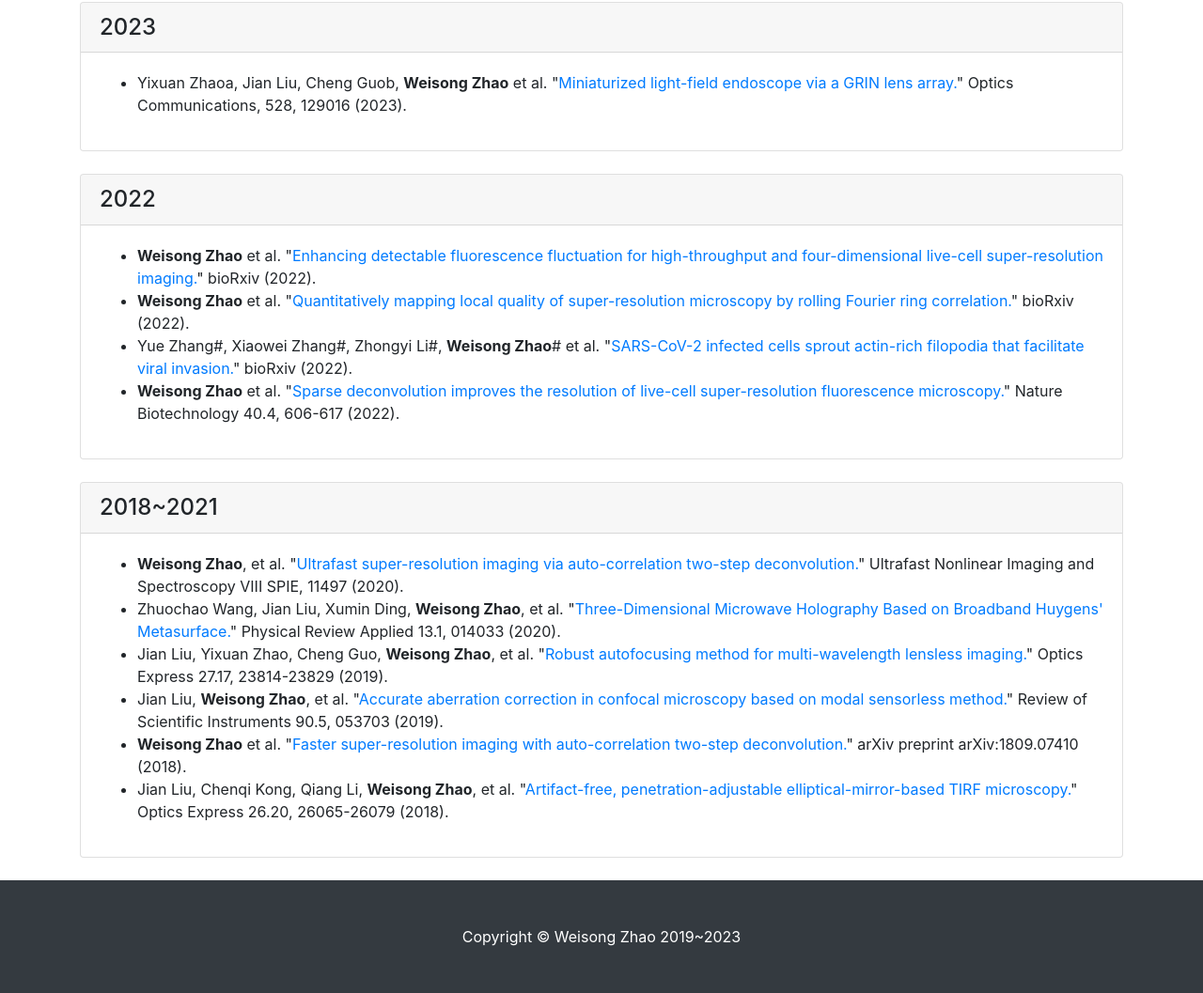
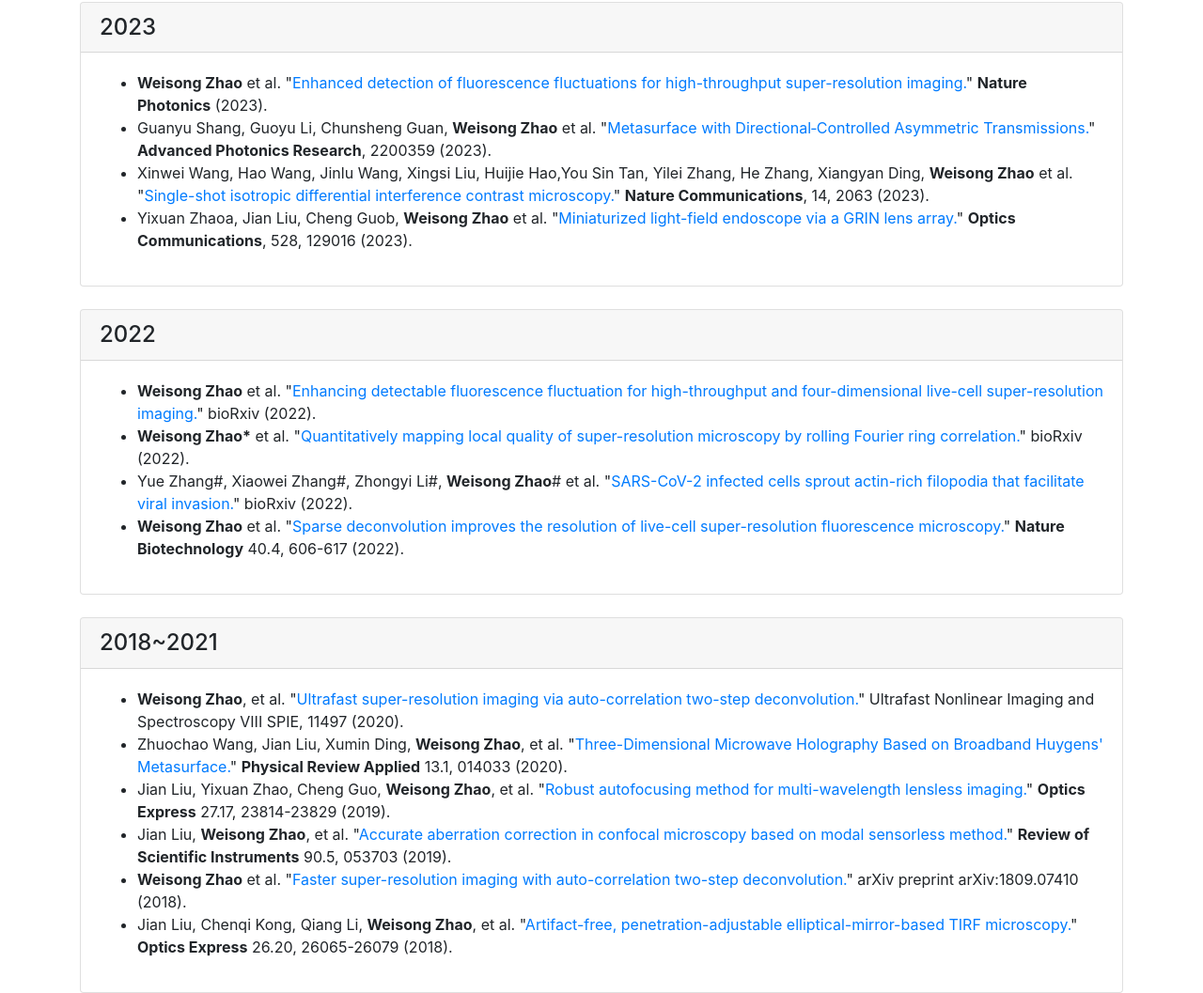
Before and after one commit to WeisongZhao/home, a website: page index.html in a window 1280 px wide. Shown: the part 1926-2983 px from the top of the page at 94% size. Drawn offline with Linux system fonts and the light colour scheme.

Commit message:
SACD online

```diff
--- a/index.html
+++ b/index.html
@@ -227,8 +227,13 @@
 				<h4 class="card-header">2023</h4>
 				<div class="card-body">
 					<ul>
+						<li><strong>Weisong Zhao</strong> et al. "<a href="https://doi.org/10.1038/s41566-023-01234-9">Enhanced detection of fluorescence fluctuations for high-throughput super-resolution imaging.</a>" <strong>Nature Photonics</strong> (2023).</li>
+
+						<li>Guanyu Shang, Guoyu Li, Chunsheng Guan, <strong>Weisong Zhao</strong> et al. "<a href="https://onlinelibrary.wiley.com/doi/full/10.1002/adpr.202200359">Metasurface with Directional‐Controlled Asymmetric Transmissions.</a>" <strong>Advanced Photonics Research</strong>, 2200359 (2023).</li>
+					<li>Xinwei Wang, Hao Wang, Jinlu Wang, Xingsi Liu, Huijie Hao,You Sin Tan, Yilei Zhang, He Zhang, Xiangyan Ding, <strong>Weisong Zhao</strong> et al. "<a href="https://www.nature.com/articles/s41467-023-37606-6">Single-shot isotropic differential interference contrast microscopy.</a>" <strong>Nature Communications</strong>, 14, 2063 (2023).
+				</li>
 				<li>Yixuan Zhaoa, Jian Liu, Cheng Guob,
-							<strong>Weisong Zhao</strong> et al. "<a href="https://doi.org/10.1016/j.optcom.2022.129016">Miniaturized light-field endoscope via a GRIN lens array.</a>" Optics Communications, 528, 129016 (2023).
+					<strong>Weisong Zhao</strong> et al. "<a href="https://doi.org/10.1016/j.optcom.2022.129016">Miniaturized light-field endoscope via a GRIN lens array.</a>" <strong>Optics Communications</strong>, 528, 129016 (2023).
 				</li>
 			</ul>
 		</div>
@@ -243,13 +248,13 @@
 					<strong>Weisong Zhao</strong> et al. "<a href="https://doi.org/10.1101/2022.12.12.520072">Enhancing detectable fluorescence fluctuation for high-throughput and four-dimensional live-cell super-resolution imaging.</a>" bioRxiv (2022).
 				</li>
 				<li>
-							<strong>Weisong Zhao</strong> et al. "<a href="https://doi.org/10.1101/2022.12.01.518675">Quantitatively mapping local quality of super-resolution microscopy by rolling Fourier ring correlation.</a>" bioRxiv (2022).
+					<strong>Weisong Zhao*</strong> et al. "<a href="https://doi.org/10.1101/2022.12.01.518675">Quantitatively mapping local quality of super-resolution microscopy by rolling Fourier ring correlation.</a>" bioRxiv (2022).
 				</li>
 				<li>
 					Yue Zhang#, Xiaowei Zhang#, Zhongyi Li#, <strong>Weisong Zhao</strong># et al. "<a href="https://doi.org/10.1101/2022.10.19.512957">SARS-CoV-2 infected cells sprout actin-rich filopodia that facilitate viral invasion.</a>" bioRxiv (2022).
 				</li>
 				<li>
-							<strong>Weisong Zhao</strong> et al. "<a href="https://doi.org/10.1038/s41587-021-01092-2">Sparse deconvolution improves the resolution of live-cell super-resolution fluorescence microscopy.</a>" Nature Biotechnology 40.4, 606-617 (2022).
+					<strong>Weisong Zhao</strong> et al. "<a href="https://doi.org/10.1038/s41587-021-01092-2">Sparse deconvolution improves the resolution of live-cell super-resolution fluorescence microscopy.</a>" <strong>Nature Biotechnology</strong> 40.4, 606-617 (2022).
 				</li>
 			</ul>
 		</div>
@@ -264,19 +269,19 @@
 					<strong>Weisong Zhao</strong>, et al. "<a href="https://doi.org/10.1103/PhysRevApplied.13.014033">Ultrafast super-resolution imaging via auto-correlation two-step deconvolution.</a>" Ultrafast Nonlinear Imaging and Spectroscopy VIII SPIE, 11497 (2020).
 				</li>
 				<li>
-							Zhuochao Wang, Jian Liu, Xumin Ding, <strong>Weisong Zhao</strong>, et al. "<a href="https://doi.org/10.1103/PhysRevApplied.13.014033">Three-Dimensional Microwave Holography Based on Broadband Huygens' Metasurface.</a>" Physical Review Applied 13.1, 014033 (2020).
+					Zhuochao Wang, Jian Liu, Xumin Ding, <strong>Weisong Zhao</strong>, et al. "<a href="https://doi.org/10.1103/PhysRevApplied.13.014033">Three-Dimensional Microwave Holography Based on Broadband Huygens' Metasurface.</a>" <strong>Physical Review Applied</strong> 13.1, 014033 (2020).
 				</li>
 				<li>
-							Jian Liu, Yixuan Zhao, Cheng Guo, <strong>Weisong Zhao</strong>, et al. "<a href="https://doi.org/10.1364/OE.27.023814">Robust autofocusing method for multi-wavelength lensless imaging.</a>" Optics Express 27.17, 23814-23829 (2019).
+					Jian Liu, Yixuan Zhao, Cheng Guo, <strong>Weisong Zhao</strong>, et al. "<a href="https://doi.org/10.1364/OE.27.023814">Robust autofocusing method for multi-wavelength lensless imaging.</a>" <strong>Optics Express</strong> 27.17, 23814-23829 (2019).
 				</li>
 				<li>
-							Jian Liu, <strong>Weisong Zhao</strong>, et al. "<a href="https://doi.org/10.1063/1.5088102">Accurate aberration correction in confocal microscopy based on modal sensorless method.</a>" Review of Scientific Instruments 90.5, 053703 (2019).
+					Jian Liu, <strong>Weisong Zhao</strong>, et al. "<a href="https://doi.org/10.1063/1.5088102">Accurate aberration correction in confocal microscopy based on modal sensorless method.</a>" <strong>Review of Scientific Instruments</strong> 90.5, 053703 (2019).
 				</li>
 				<li>
 					<strong>Weisong Zhao</strong> et al. "<a href="https://arxiv.org/abs/1809.07410">Faster super-resolution imaging with auto-correlation two-step deconvolution.</a>" arXiv preprint arXiv:1809.07410 (2018).
 				</li>
 				<li>
-							Jian Liu, Chenqi Kong, Qiang Li, <strong>Weisong Zhao</strong>, et al. "<a href="https://doi.org/10.1364/OE.26.026065">Artifact-free, penetration-adjustable elliptical-mirror-based TIRF microscopy.</a>" Optics Express 26.20, 26065-26079 (2018).
+					Jian Liu, Chenqi Kong, Qiang Li, <strong>Weisong Zhao</strong>, et al. "<a href="https://doi.org/10.1364/OE.26.026065">Artifact-free, penetration-adjustable elliptical-mirror-based TIRF microscopy.</a>" <strong>Optics Express</strong> 26.20, 26065-26079 (2018).
 				</li>
 			</ul>
 		</div>
```
Lines whose indentation alone changed are shown as unchanged.
